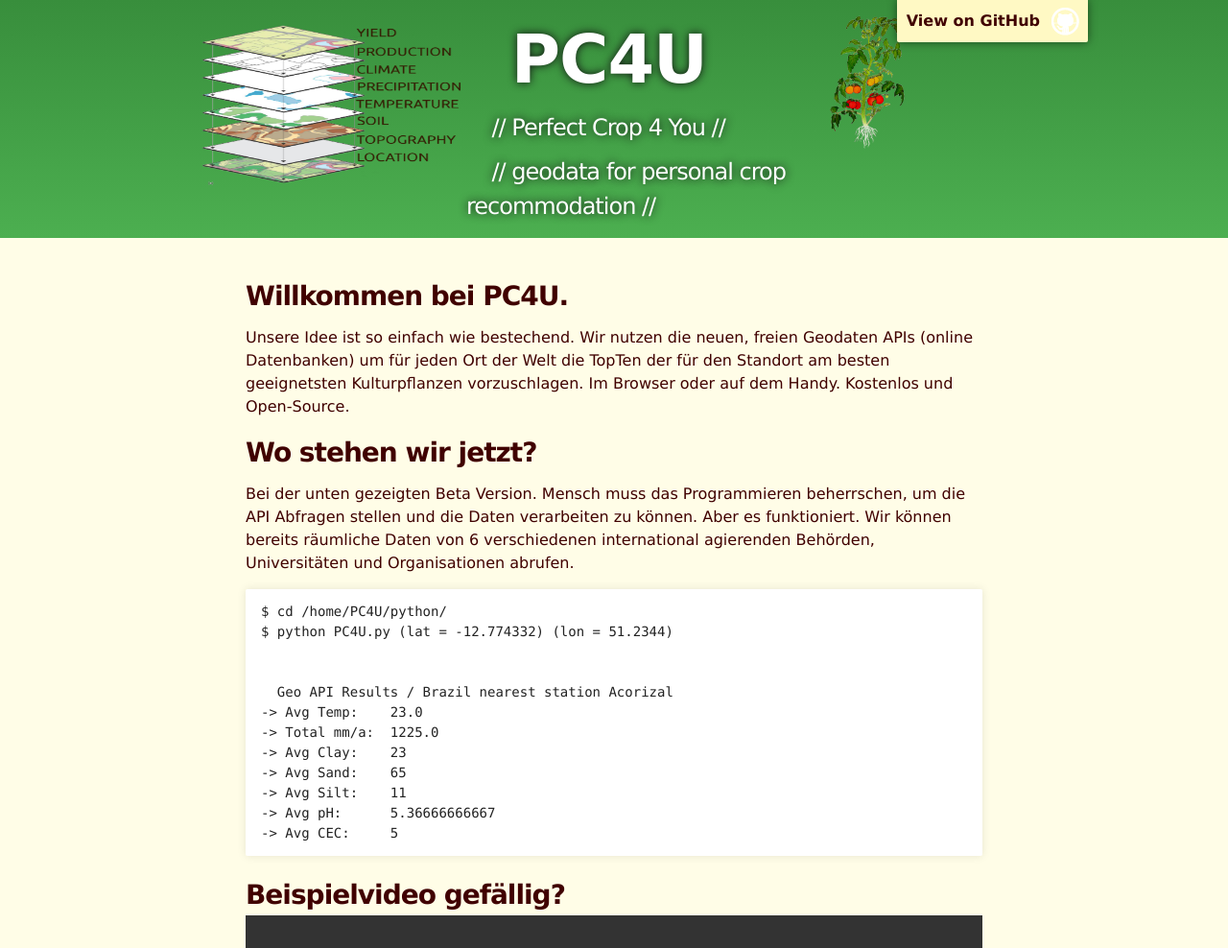
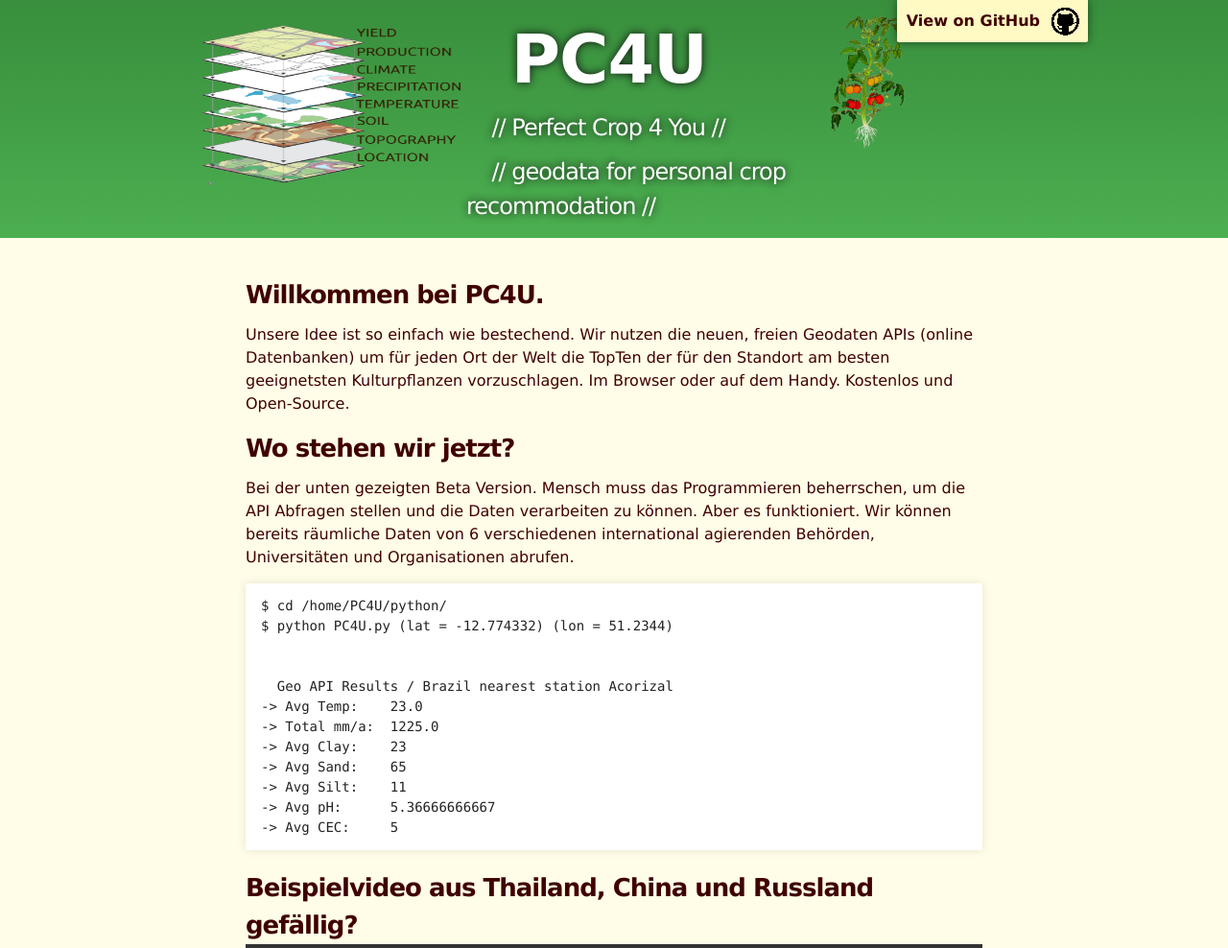
Before and after one commit to Rob-van-B/PC4U.github.io, a PHP site: page / in a window 1280 px wide. Shown: the top 988 px of the page at 96% size. Run offline with PHP 8.4, Linux system fonts and the light colour scheme; some libraries are stand-ins or nearby versions; grey boxes are pictures that could not be loaded.

Commit message:
I changed the GH logo to Black

```diff
--- a/index.html
+++ b/index.html
@@ -62,7 +62,7 @@ $ python PC4U.py (lat = -12.774332) (lon = 51.2344)
 </code></pre>
 
 <h3>
-<a id="beispielvideo" class="anchor" href="#designer-templates" aria-hidden="true"><span class="octicon octicon-link"></span></a>Beispielvideo gefällig? </h3>
+<a id="beispielvideo" class="anchor" href="#designer-templates" aria-hidden="true"><span class="octicon octicon-link"></span></a>Beispielvideo aus Thailand, China und Russland gefällig? </h3>
 
 
  <video width="768" height="471" controls>
@@ -326,9 +326,9 @@ function outputUpdate18(vol) {
 <h3>
 <a id="anwendung" class="anchor" href="#designer-templates" aria-hidden="true"><span class="octicon octicon-link"></span></a>Und wenn wir all diese Daten gesammelt haben? </h3>
 <p>Dann können wir die Geoinformationen über die eingesendete Koordinate mit den optimalen Wachstums-bedingungen der Pflanzen abgleichen und erhalten für jede Pflanze eine
-errechnete Eignung, welche als Proxy genutzt werden kann, um zu ermitteln, ob sich der Anbau am jeweiligen Standort lohnt. Anschließend zeigen wir dem Nutzer die TopTen der am besten geegnetsten Pflanzen
-und geben Auskunft über die Berechnungsgrundlage welche zu diesem Ergbniss führt. [Beispiel: Cassva: pH Wert Optimum 5.6 / Standort X pH Wert = 5.5 (9 von 10 Punkten)] Hier noch ein in Python geschriebenes
-minimal Bespiel, um die Eignung einer Pflanze abhängig vom pH-Wert, der Temperatur und dem Niederschlag zu berechnen</p>
+errechnete Eignung, welche als Proxy genutzt werden kann, um zu ermitteln, ob sich der Anbau am jeweiligen Standort lohnt. Anschließend zeigen wir dem Nutzer die TopTen der am besten geeignetsten Pflanzen
+und geben Auskunft über die Berechnungsgrundlage die zu diesem Ergebnis führt. [Beispiel: Cassva: pH Wert Optimum 5.6 / Standort X pH Wert = 5.5 (9 von 10 Punkten)] Hier noch ein in Python geschriebenes
+minimal Bespiel, um die Eignung einer Pflanze abhängig vom pH-Wert, der Temperatur und dem Niederschlag zu analysieren</p>
 <pre><code>
 def calculations(temp, pH, precipitation ):
 	plant.temp_score = (plant.pref_temp / temp)
--- a/stylesheets/stylesheet.css
+++ b/stylesheets/stylesheet.css
@@ -81,7 +81,7 @@ h2 {
 }
 
 h3 {
-  font-size: 28px;
+  font-size: 26px;
 }
 
 h4 {
```
Also changed, not shown: images/blacktocat.png.
